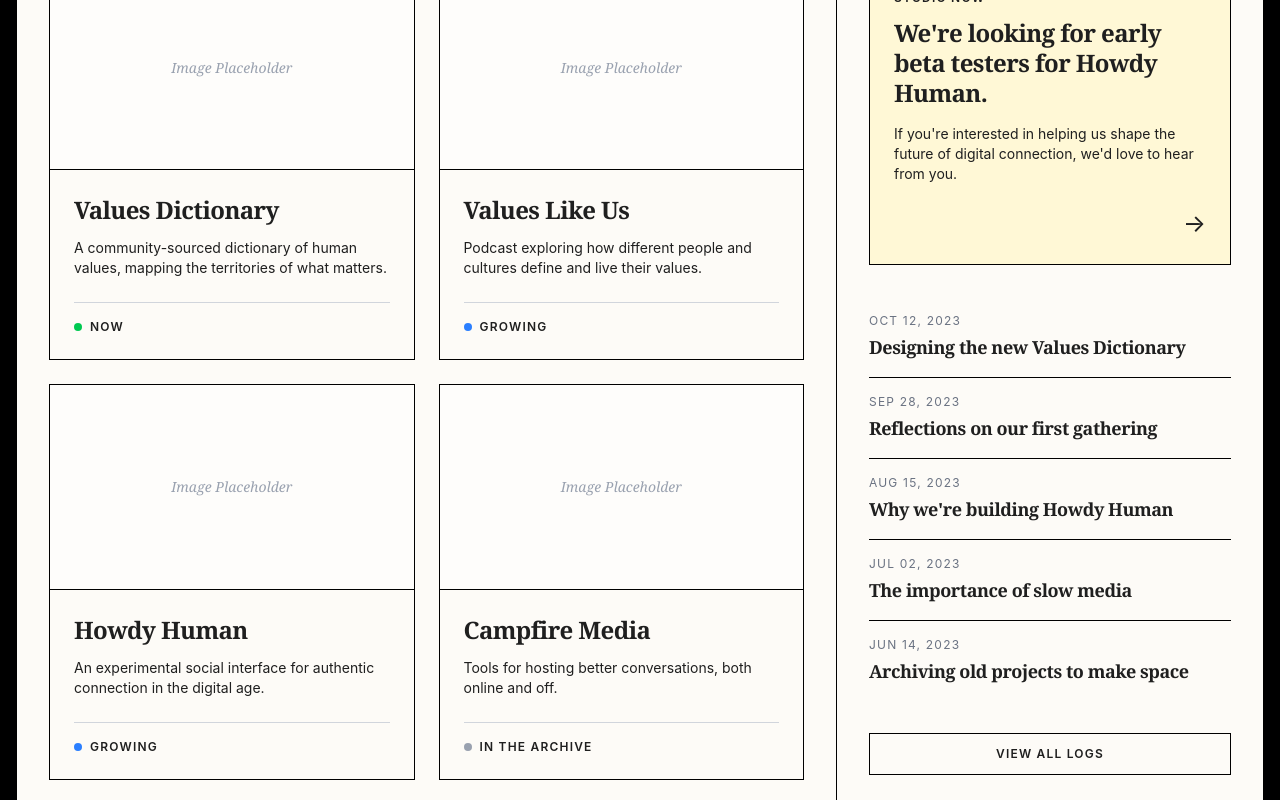
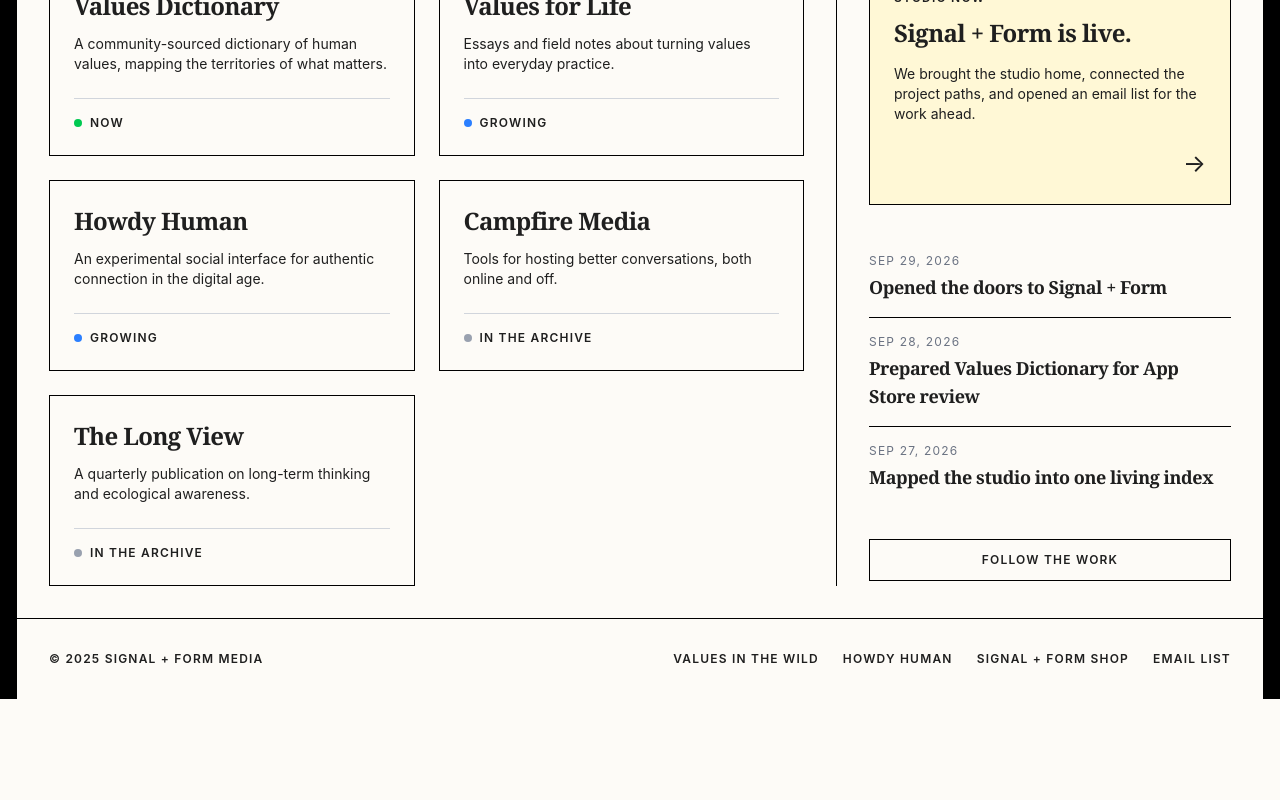
Before and after one commit to HelloSimone91/SignalandFormMedia, a React (Vite) app: page / in a window 1280 px wide. Shown: the part 940-1740 px from the top of the page. After the commit the page ends 1639 px from the top, so only its background shows below. Built offline with nearby package versions, Linux system fonts and the light colour scheme.

Commit message:
content: update projects and captain's log

```diff
--- a/src/components/CaptainsLog.jsx
+++ b/src/components/CaptainsLog.jsx
@@ -2,11 +2,9 @@ import React from 'react';
 
 const CaptainsLog = () => {
   const logs = [
-    { date: "Oct 12, 2023", title: "Designing the new Values Dictionary" },
-    { date: "Sep 28, 2023", title: "Reflections on our first gathering" },
-    { date: "Aug 15, 2023", title: "Why we're building Howdy Human" },
-    { date: "Jul 02, 2023", title: "The importance of slow media" },
-    { date: "Jun 14, 2023", title: "Archiving old projects to make space" },
+    { date: "Sep 29, 2026", title: "Opened the doors to Signal + Form" },
+    { date: "Sep 28, 2026", title: "Prepared Values Dictionary for App Store review" },
+    { date: "Sep 27, 2026", title: "Mapped the studio into one living index" },
   ];
 
   return (
@@ -19,10 +17,10 @@ const CaptainsLog = () => {
       <div className="border border-black bg-accent-yellow p-6 mb-8 cursor-pointer hover:bg-yellow-100 transition-colors">
         <div className="text-xs font-semibold uppercase tracking-widest mb-3">Studio Now</div>
         <h3 className="text-2xl font-serif font-bold mb-4 leading-tight">
-          We're looking for early beta testers for Howdy Human.
+          Signal + Form is live.
         </h3>
         <p className="text-sm mb-6">
-          If you're interested in helping us shape the future of digital connection, we'd love to hear from you.
+          We brought the studio home, connected the project paths, and opened an email list for the work ahead.
         </p>
         <div className="flex justify-end">
           <span className="text-2xl">→</span>
@@ -42,9 +40,12 @@ const CaptainsLog = () => {
         ))}
       </div>
 
-      <button className="w-full mt-8 border border-black py-3 font-semibold uppercase text-xs tracking-widest hover:bg-black hover:text-cream transition-colors">
-        View All Logs
-      </button>
+      <a
+        href="/signup.html"
+        className="block w-full mt-8 border border-black py-3 font-semibold uppercase text-xs tracking-widest text-center hover:bg-black hover:text-cream transition-colors"
+      >
+        Follow the work
+      </a>
     </div>
   );
 };
--- a/src/components/Projects.jsx
+++ b/src/components/Projects.jsx
@@ -1,11 +1,12 @@
 import React from 'react';
 
-const ProjectCard = ({ title, description, status, statusColor = "bg-green-500" }) => (
-  <div className="flex flex-col h-full border border-black group cursor-pointer hover:bg-cream-dark transition-colors">
-    <div className="border-b border-black aspect-video flex items-center justify-center overflow-hidden bg-white/50">
-       {/* Placeholder for project image */}
-       <div className="text-gray-400 font-serif italic text-sm">Image Placeholder</div>
-    </div>
+const ProjectCard = ({ title, description, status, href, statusColor = "bg-green-500" }) => (
+  <a
+    href={href}
+    target={href?.startsWith('http') ? '_blank' : undefined}
+    rel={href?.startsWith('http') ? 'noopener noreferrer' : undefined}
+    className="flex flex-col h-full border border-black group cursor-pointer hover:bg-cream-dark transition-colors no-underline text-inherit"
+  >
     <div className="p-6 flex-grow flex flex-col">
       <h3 className="text-2xl font-serif font-bold mb-3">{title}</h3>
       <p className="text-sm flex-grow mb-6">{description}</p>
@@ -15,7 +16,7 @@ const ProjectCard = ({ title, description, status, statusColor = "bg-green-500"
         {status}
       </div>
     </div>
-  </div>
+  </a>
 );
 
 const Projects = () => {
@@ -23,18 +24,21 @@ const Projects = () => {
     {
       title: "Values Dictionary",
       description: "A community-sourced dictionary of human values, mapping the territories of what matters.",
+      href: "https://apps.apple.com/us/app/values-dictionary/id6816215526",
       status: "NOW",
       statusColor: "bg-green-500"
     },
     {
-      title: "Values Like Us",
-      description: "Podcast exploring how different people and cultures define and live their values.",
+      title: "Values for Life",
+      description: "Essays and field notes about turning values into everyday practice.",
+      href: "https://valuesforlife.substack.com/",
       status: "GROWING",
       statusColor: "bg-blue-500"
     },
     {
       title: "Howdy Human",
       description: "An experimental social interface for authentic connection in the digital age.",
+      href: "https://www.howdyhuman.com/",
       status: "GROWING",
       statusColor: "bg-blue-500"
     },
--- a/src/components/Ticker.jsx
+++ b/src/components/Ticker.jsx
@@ -12,7 +12,7 @@ const Ticker = () => {
          <span className="italic font-serif normal-case opacity-60">Currently Exploring:</span>
          <span>Values Dictionary</span>
          <span>✦</span>
-         <span>Values Like Us</span>
+         <span>Values for Life</span>
          <span>✦</span>
          <span>Howdy Human</span>
       </div>
```
